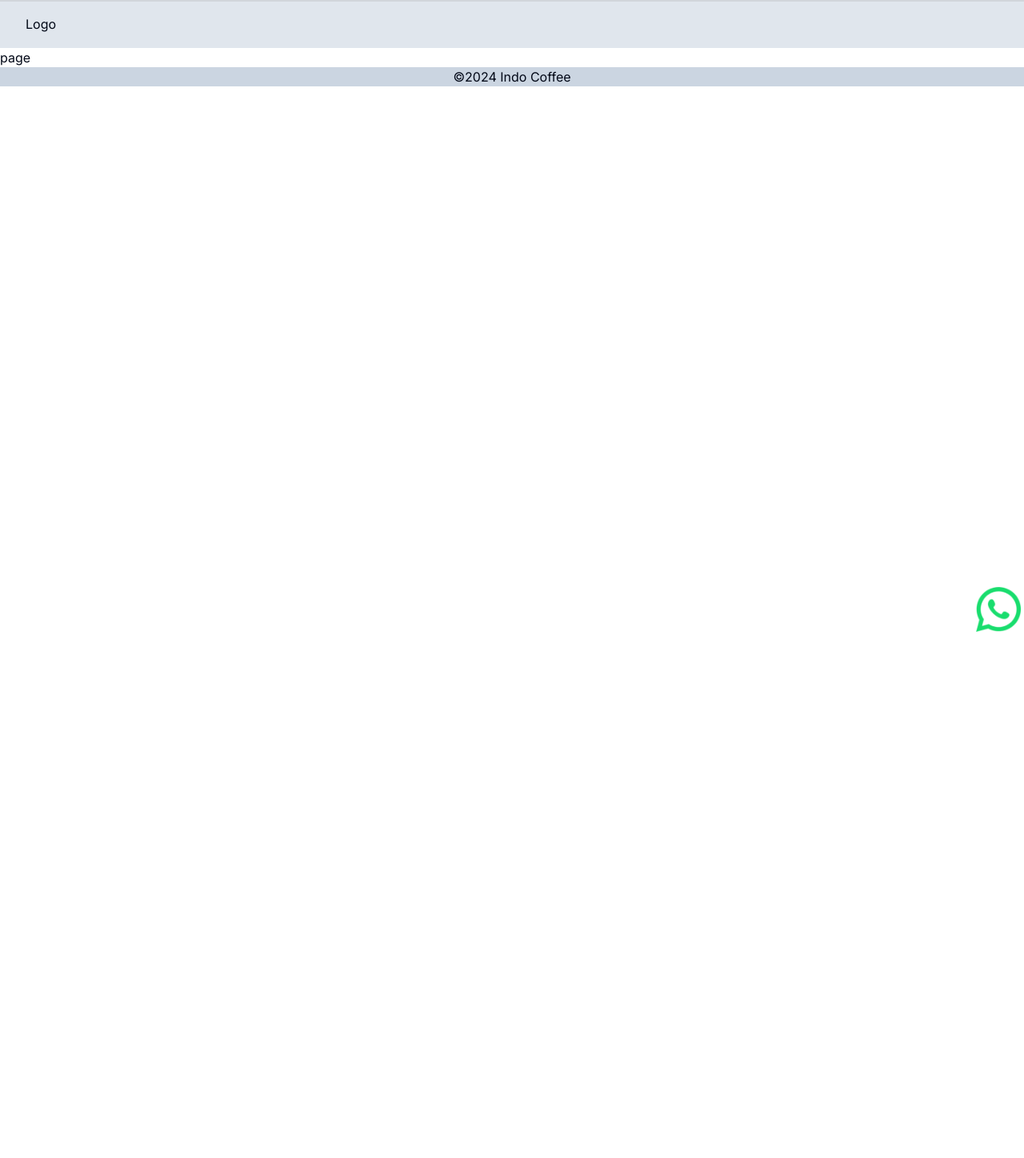
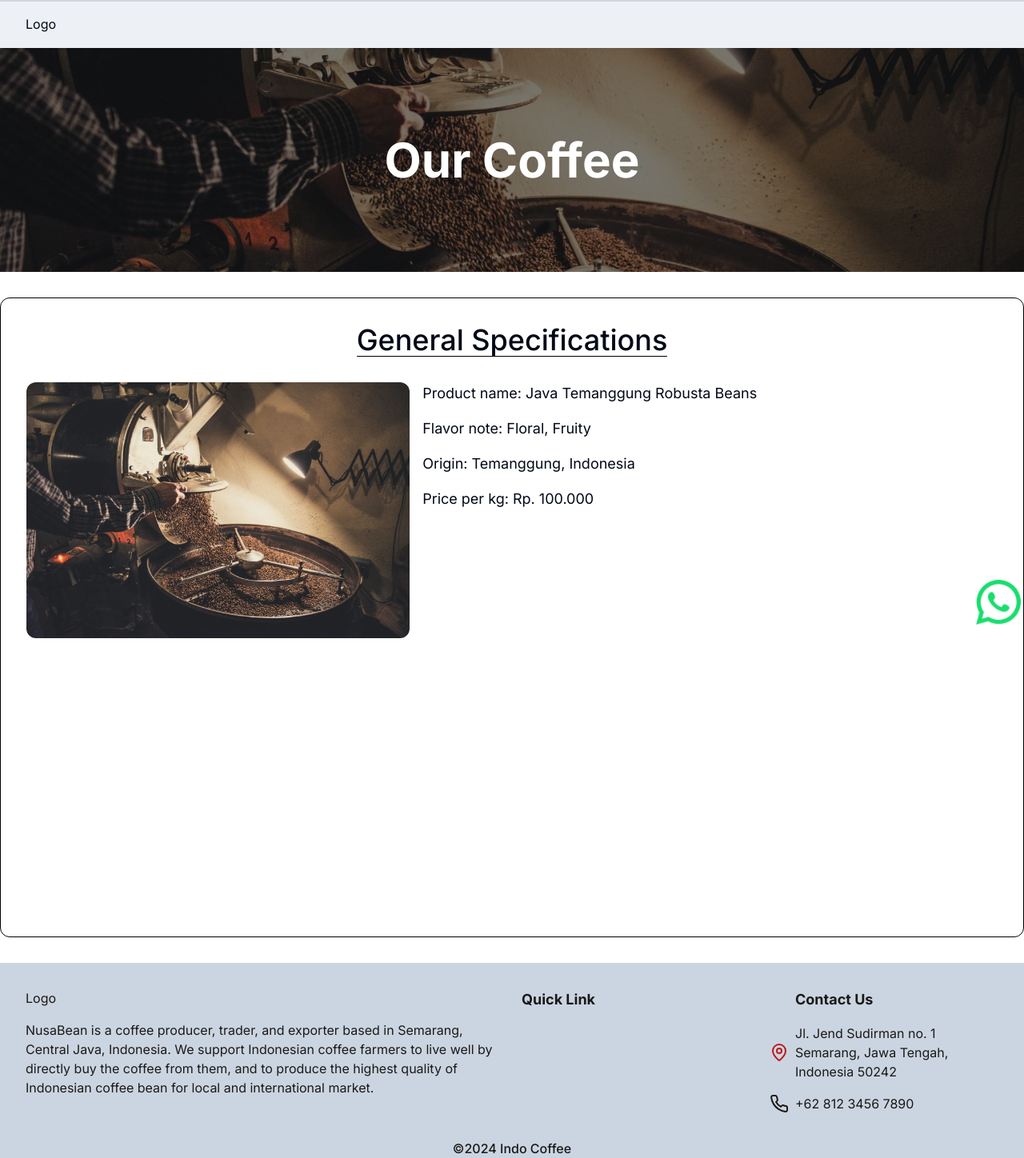
Before and after one commit to alnandoh/Indocoffee, a Next.js app: page /products in a window 1280 px wide. Shown: the whole page at 80% size. Before the commit the page ends 800 px from the top, so only its background shows below. Built offline with nearby package versions, Linux system fonts and the light colour scheme.

Commit message:
Update until Product Table

```diff
--- a/app/_components/Hero.tsx
+++ b/app/_components/Hero.tsx
@@ -3,7 +3,8 @@ import hero from "@/public/Hero.webp";
 
 export default function Hero() {
   return (
-    <section className="relative min-h-[calc(100vh-60px)] flex items-center justify-center">
+    <section className="relative min-h-[calc(100vh-60px)] h-fit flex items-center justify-center">
+      <div className="">
         <Image
           src={hero}
           alt="Hero Image"
@@ -11,14 +12,14 @@ export default function Hero() {
           className="object-cover opacity-90 -z-10 brightness-50"
           priority
         />
-      <div className="absolute inset-0 flex items-center justify-center p-8 bg-black bg-opacity-50">
-        <div className="wrapper py-16 grid grid-cols-1 md:grid-cols-2 gap-4 text-stone-100 animate-fadeIn">
+        <div className="absolute inset-0 flex items-center justify-center lg:p-8 bg-black/50">
+          <div className="wrapper py-8 lg:py-16 grid grid-cols-1 md:grid-cols-2 gap-4 text-stone-100 animate-fade-in">
+            <h1 className="animate-fade-in lg:col-span-2 lg:text-center lg:mb-4">
+              NusaBean Coffee
+            </h1>
             <div className="flex flex-col justify-between gap-4">
-            <h1 className="text-3xl md:text-6xl font-bold animate-slide-in-right">
-              We are NusaBean Coffee
-            </h1>
-            <h2 className="text-2xl md:text-4xl animate-slide-in-right">
-              Discover the Essence of Indonesian Coffee
+              <h2 className="animate-fade-in">
+                Discover the <br /> Essence of Indonesian Coffee
               </h2>
               <a
                 href="#"
@@ -29,17 +30,18 @@ export default function Hero() {
             </div>
             <div className="animate-fade-in">
               <p className="text-base md:text-lg">
-              At NusaBean Coffee, we are dedicated to working hand-in-hand with
-              local farmers to bring you the finest Indonesian green coffee
-              beans. The skilled farmers of Indonesia excel in cultivating
-              high-quality coffee, yet often face challenges in receiving fair
-              prices for their exceptional harvests. We are passionate about
-              supporting these hardworking farmers, ensuring they are justly
-              compensated for their labor and dedication. Our mission is to
-              share the remarkable quality of Indonesian coffee beans with the
-              world, allowing more people to experience the unique flavors and
-              rich heritage of our coffee.
+                At NusaBean Coffee, we are dedicated to working hand-in-hand
+                with local farmers to bring you the finest Indonesian green
+                coffee beans. The skilled farmers of Indonesia excel in
+                cultivating high-quality coffee, yet often face challenges in
+                receiving fair prices for their exceptional harvests. We are
+                passionate about supporting these hardworking farmers, ensuring
+                they are justly compensated for their labor and dedication. Our
+                mission is to share the remarkable quality of Indonesian coffee
+                beans with the world, allowing more people to experience the
+                unique flavors and rich heritage of our coffee.
               </p>
+            </div>
           </div>
         </div>
       </div>
--- a/app/_components/Product.tsx
+++ b/app/_components/Product.tsx
@@ -38,7 +38,7 @@ export default function Product() {
           <Image
             src={hero}
             alt="Java Temanggung Robusta Coffee Beans"
-            className="object-cover"
+            className="object-cover transition duration-300 ease-in hover:scale-105"
           />
         </div>
         <div className="order-4 md:order-3 space-y-2 lg:space-y-4">
--- a/app/globals.css
+++ b/app/globals.css
@@ -88,10 +88,13 @@
     @apply bg-background text-foreground overflow-x-hidden;
   }
   h1{
-    @apply text-4xl font-bold;
+    @apply text-3xl md:text-5xl lg:text-6xl font-bold;
   }
   h2{
-    @apply text-3xl font-bold;
+    @apply text-2xl md:text-4xl lg:text-5xl font-semibold;
+  }
+  h3{
+    @apply text-xl md:text-3xl lg:text-4xl font-medium
   }
 }
 
@@ -100,6 +103,6 @@
     @apply max-w-7xl mx-auto px-4 sm:px-6 lg:px-8 w-full;
   }
   .nav-link{
-    @apply hover:text-green-500 transition-transform transform hover:scale-105 animate-fade-in;
+    @apply p-4 hover:text-amber-950 transition hover:scale-105 animate-fade-in;
   }
 }
--- /dev/null
+++ b/app/products/_components/ProductTable.tsx
@@ -0,0 +1,23 @@
+import Image from "next/image";
+import hero from "@/public/Hero.webp";
+
+export default function ProductTable() {
+  return (
+    <div className="wrapper py-8 min-h-screen flex flex-col gap-8 border items-center rounded-xl border-black">
+      <h3 className="border-b border-black">General Specifications</h3>
+      <div className="w-full flex flex-col gap-4">
+        <div className="grid grid-cols-[1fr,1.5fr] gap-4">
+          <div className="rounded-xl overflow-hidden">
+            <Image src={hero} alt="Java Temanggung Robusta Coffee Beans" />
+          </div>
+          <div className="flex flex-col gap-4 text-lg">
+            <p>Product name: Java Temanggung Robusta Beans</p>
+            <p>Flavor note: Floral, Fruity</p>
+            <p>Origin: Temanggung, Indonesia</p>
+            <p>Price per kg: Rp. 100.000</p>
+          </div>
+        </div>
+      </div>
+    </div>
+  );
+}
--- a/app/products/page.tsx
+++ b/app/products/page.tsx
@@ -1,3 +1,25 @@
+import Image from "next/image";
+import ProductTable from "./_components/ProductTable";
+import hero from "@/public/Hero.webp";
+
 export default function page() {
-  return <div>page</div>;
+  return (
+    <div className="min-h-screen">
+      <section className="h-[35vh] relative bg-black/50">
+        <Image
+          src={hero}
+          alt="Coffee Beans"
+          fill
+          className="object-cover -z-10"
+        />
+        <div className="wrapper h-full flex justify-center items-center">
+          <h1 className="text-white">Our Coffee</h1>
+        </div>
+      </section>
+
+      <section className="py-8">
+        <ProductTable />
+      </section>
+    </div>
+  );
 }
--- a/components/Footer.tsx
+++ b/components/Footer.tsx
@@ -1,11 +1,44 @@
-import React from "react";
+import { MapPin, Phone } from "lucide-react";
+import Link from "next/link";
 
 export default function Footer() {
   return (
-    <div className="bg-slate-300">
+    <footer className="bg-slate-300 text-stone-900">
+      <div className="wrapper py-4 lg:py-8 grid grid-cols-1 md:grid-cols-2 lg:grid-cols-4 gap-6 justify-between">
+        <div className="flex flex-col gap-4 md:col-span-2">
+          <Link href="/" className="self-center lg:self-start">
+            Logo
+          </Link>
+          <p className="text-sm lg:text-base">
+            NusaBean is a coffee producer, trader, and exporter based in
+            Semarang, Central Java, Indonesia. We support Indonesian coffee
+            farmers to live well by directly buy the coffee from them, and to
+            produce the highest quality of Indonesian coffee bean for local and
+            international market.
+          </p>
+        </div>
+        <div className="flex flex-col">
+          <p className="font-bold text-lg">Quick Link</p>
+        </div>
+        <div className="space-y-4">
+          <p className="font-bold lg:ml-8 text-lg">Contact Us</p>
+          <div className="flex gap-2 items-center">
+            <MapPin className="w-6 h-6 text-red-700" />
+            <p>
+              Jl. Jend Sudirman no. 1 <br />
+              Semarang, Jawa Tengah, <br />
+              Indonesia 50242
+            </p>
+          </div>
+          <div className="flex gap-2 items-center">
+            <Phone className="w-6 h-6" />
+            <p>+62 812 3456 7890</p>
+          </div>
+        </div>
+      </div>
       <div className="flex justify-center items-center">
-        <div>©2024 Indo Coffee</div>
+        <p className="font-medium">©2024 Indo Coffee</p>
       </div>
-    </div>
+    </footer>
   );
 }
--- a/components/Header.tsx
+++ b/components/Header.tsx
@@ -31,9 +31,11 @@ export default function Header() {
   }, [lastScrollY]);
 
   return (
-    <div
-      className={`sticky top-0 left-0 w-full bg-slate-300/60 backdrop-blur h-[60px] z-10 transition-transform duration-300 ${
-        isVisible ? "translate-y-0" : "-translate-y-full"
+    <header
+      className={`sticky top-0 left-0 w-full h-[60px] z-10 transition-transform duration-300 ${
+        isVisible
+          ? "translate-y-0 bg-slate-300/35 backdrop-blur"
+          : "-translate-y-full bg-transparent"
       }`}
     >
       <div className="wrapper h-full flex justify-between items-center px-4">
@@ -85,6 +87,6 @@ export default function Header() {
           </Sheet>
         </div>
       </div>
-    </div>
+    </header>
   );
 }
```
Lines whose indentation alone changed are shown as unchanged.
